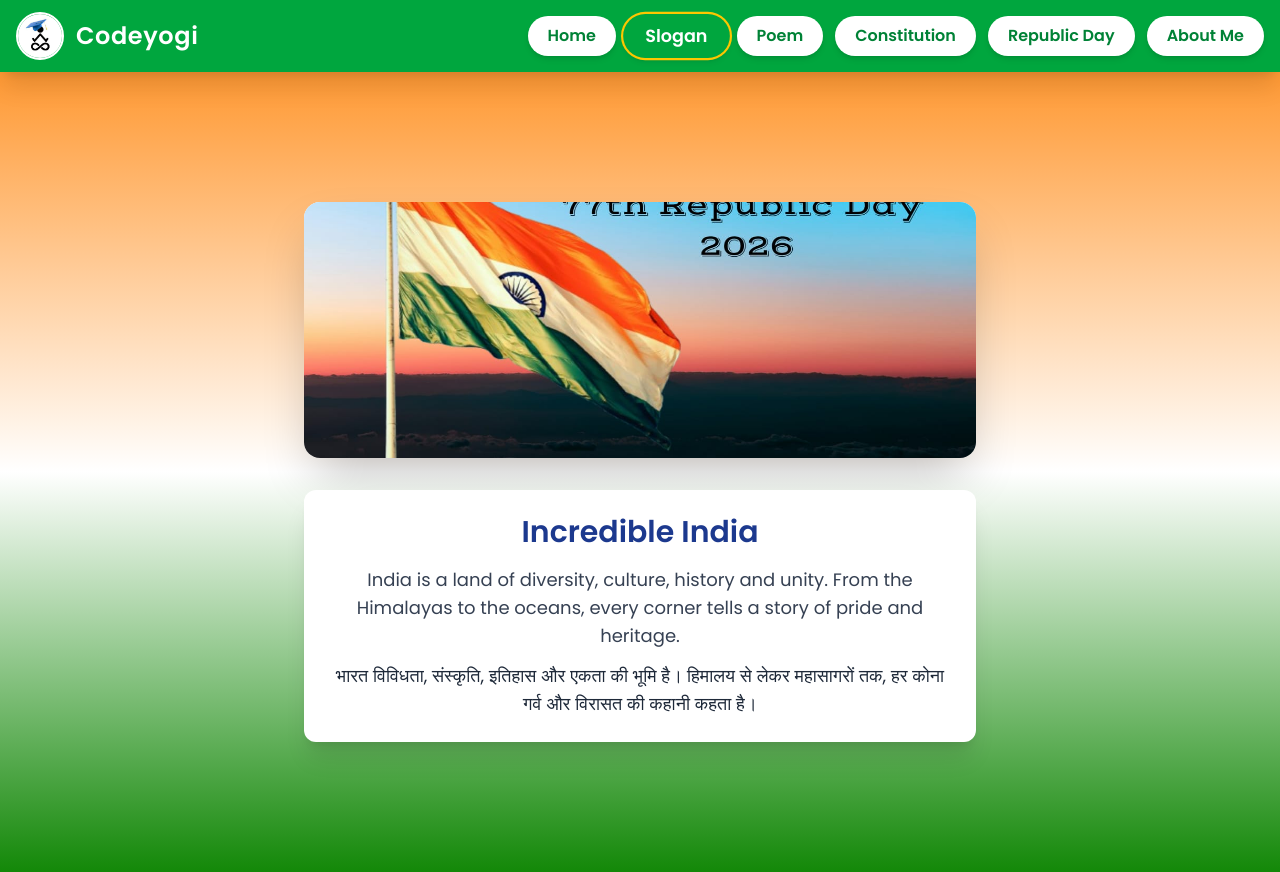
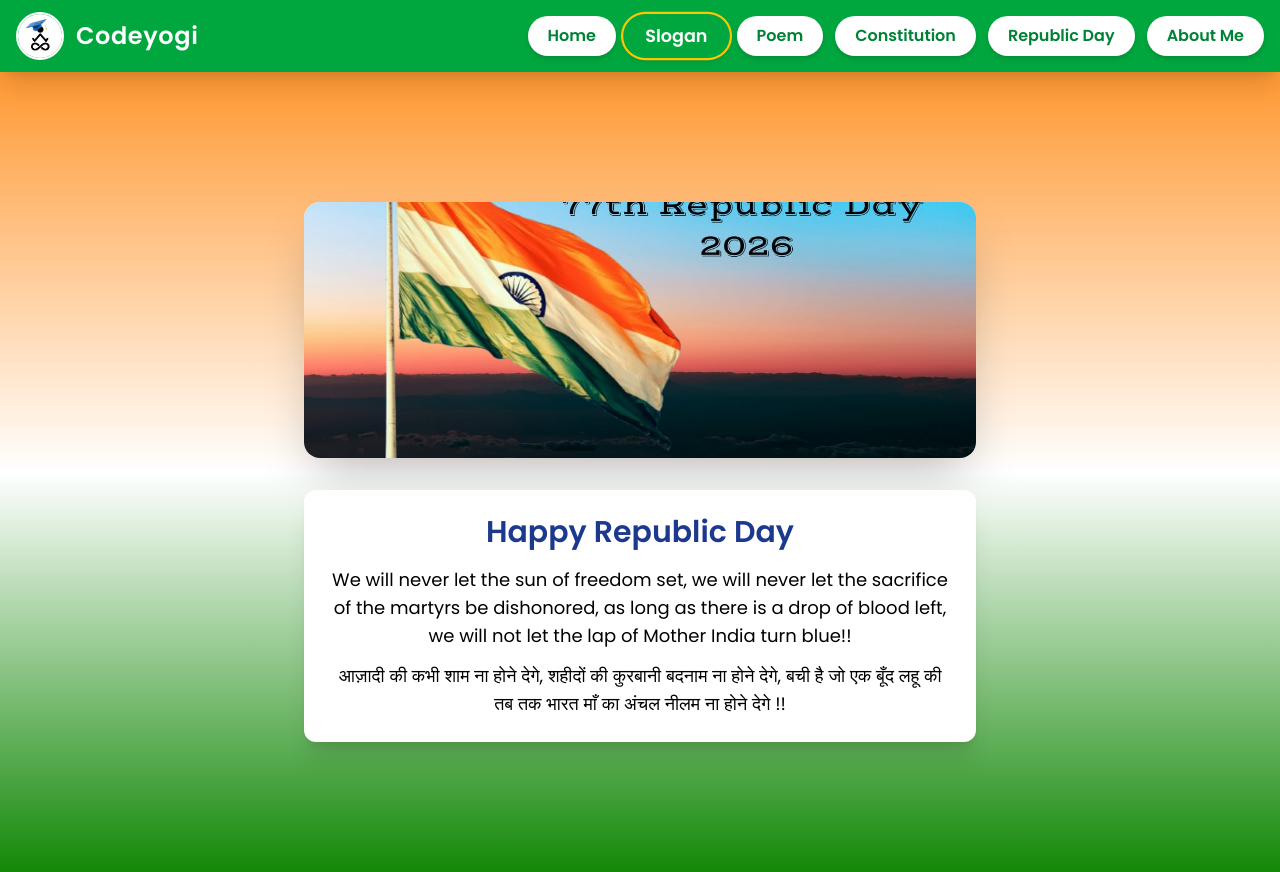
Before and after one commit to Ashwani-Prajapati-844864/India-Republic-Day, a React (Vite) app: page /Slogan in a window 1280 px wide. Built offline with nearby package versions, Linux system fonts and the light colour scheme.

Commit message:
name change

```diff
--- a/src/pages/About.jsx
+++ b/src/pages/About.jsx
@@ -46,8 +46,8 @@ const codeyogi = [
 const classTeacher = [
   {
     img: "/demo.png",
-    name: "Mr. Sharma",
-    role: "Class Teacher",
+    name: "Mr. Yogendra Choudhary",
+    role: "Class Teacher || 10th (Science)",
   },
   {
     img: "/demo.png",
@@ -57,7 +57,7 @@ const classTeacher = [
   {
     img: "/demo.png",
     name: "Mr. Gupta",
-    role: "Class Teacher",
+    role: "Class Teacher || 12th (Arts)",
   },
 ];
 
@@ -73,7 +73,7 @@ const team = [
     role: "Developer",
   },
   {
-    img: "https://picsum.photos/300/309",
+    img: "/prince.png",
     name: "Prince Jatav",
     role: "Client",
   },
--- a/src/pages/Constitution.jsx
+++ b/src/pages/Constitution.jsx
@@ -86,7 +86,7 @@ export default function Gallery() {
 
               <div className="p-4 text-center">
                 <h3 className="text-lg font-bold">{c.title}</h3>
-                <p className="mt-1 text-sm text-gray-600">{c.text}</p>
+                <p className="mt-1 text-sm text-black">{c.text}</p>
 
                 <Link
                   to={`/gallery/${c.id}`}
--- a/src/pages/ConstitutionDetails.jsx
+++ b/src/pages/ConstitutionDetails.jsx
@@ -12,36 +12,36 @@ const DATA = [
     id: 1,
     title: "Dr. B. R. Ambedkar",
     img: "/c1.jpg",
-    en: "Dr. B. R. Ambedkar was the chief architect of the Indian Constitution. He dedicated his life to equality, justice and education for all citizens.",
-    hi: "डॉ. भीमराव अंबेडकर भारतीय संविधान के मुख्य निर्माता थे। उन्होंने अपना जीवन समानता, न्याय और सभी नागरिकों की शिक्षा के लिए समर्पित किया।",
+    en: "The Chairman of the Drafting Committee, considered the chief architect of the Constitution, known for his deep knowledge of constitutional law.",
+    hi: "ड्राफ्टिंग कमेटी के चेयरमैन, जिन्हें संविधान का मुख्य निर्माता माना जाता है, वे संवैधानिक कानून के अपने गहरे ज्ञान के लिए जाने जाते थे।",
   },
   {
     id: 2,
-    title: "Indian Constitution",
+    title: "Sardar Vallabhbhai Patel",
     img: "/c2.jpg",
-    en: "The Constitution of India is the supreme law of the country. It defines political principles and guarantees rights to citizens.",
-    hi: "भारत का संविधान देश का सर्वोच्च कानून है। यह राजनीतिक सिद्धांतों को परिभाषित करता है और नागरिकों को अधिकार प्रदान करता है।",
+    en: "Headed key committees like the Advisory Committee on Fundamental Rights and the Provincial Constitution Committee, playing a vital role in integrating princely states.",
+    hi: "उन्होंने मौलिक अधिकारों पर सलाहकार समिति और प्रांतीय संविधान समिति जैसी प्रमुख समितियों की अध्यक्षता की, और रियासतों को एकीकृत करने में महत्वपूर्ण भूमिका निभाई।",
   },
   {
     id: 3,
-    title: "Fundamental Rights",
+    title: "Jawaharlal Nehru",
     img: "/c3.jpg",
-    en: "Fundamental Rights protect the freedom and dignity of citizens and ensure equality before law.",
-    hi: "मौलिक अधिकार नागरिकों की स्वतंत्रता और सम्मान की रक्षा करते हैं और कानून के समक्ष समानता सुनिश्चित करते हैं।",
+    en: "Chaired the Union Constitution, Union Powers, and States Committees, introducing the Objectives Resolution that shaped the Constitution's philosophy.",
+    hi: "उन्होंने यूनियन संविधान, यूनियन शक्तियों और राज्यों की समितियों की अध्यक्षता की, और उद्देश्यों का प्रस्ताव पेश किया जिसने संविधान के दर्शन को आकार दिया।",
   },
   {
     id: 4,
-    title: "Preamble of India",
+    title: "Dr. Rajendra Prasad",
     img: "/c4.jpg",
-    en: "The Preamble reflects the spirit of the Constitution and defines India as a sovereign, socialist, secular and democratic republic.",
-    hi: "प्रस्तावना संविधान की आत्मा को दर्शाती है और भारत को संप्रभु, समाजवादी, धर्मनिरपेक्ष और लोकतांत्रिक गणराज्य घोषित करती है।",
+    en: "The President of the Constituent Assembly, guiding its proceedings and chairing important committees like the Rules of Procedure and Steering Committee.",
+    hi: "प्संविधान सभा के अध्यक्ष, जो इसकी कार्यवाही का मार्गदर्शन करते थे और प्रक्रिया के नियमों और संचालन समिति जैसी महत्वपूर्ण समितियों की अध्यक्षता करते थे।",
   },
   {
     id: 5,
-    title: "Democracy",
+    title: "Maulana Abul Kalam Azad",
     img: "/c5.jpg",
-    en: "Democracy gives power to the people to choose their leaders and shape the future of the nation.",
-    hi: "लोकतंत्र लोगों को अपने नेताओं को चुनने और राष्ट्र का भविष्य निर्धारित करने की शक्ति देता है।",
+    en: "A prominent leader who was a member of the Constituent Assembly and influential in shaping educational and minority provisions.",
+    hi: "एक जाने-माने नेता जो संविधान सभा के सदस्य थे और शिक्षा और अल्पसंख्यक प्रावधानों को बनाने में प्रभावशाली थे।",
   },
   {
     id: 101,
@@ -111,10 +111,10 @@ export default function ConstitutionDetails() {
         </h1>
 
         {/* English */}
-        <p className="mb-4 text-lg text-gray-700">{item.en}</p>
+        <p className="mb-4 text-lg text-black">{item.en}</p>
 
         {/* Hindi */}
-        <p className="mb-6 text-lg text-gray-800">{item.hi}</p>
+        <p className="mb-6 text-lg text-black">{item.hi}</p>
 
         {/* Back Button */}
         <div className="text-center">
--- a/src/pages/Slogan.jsx
+++ b/src/pages/Slogan.jsx
@@ -18,18 +18,18 @@ export default function Quiz() {
       {/* Info Box */}
       <div className="w-full max-w-sm p-6 mt-8 text-center bg-white shadow-xl sm:max-w-md lg:max-w-2xl rounded-xl">
         <h1 className="mb-4 text-3xl font-bold text-blue-900">
-          Incredible India
+          Happy Republic Day
         </h1>
 
-        <p className="mb-3 text-lg text-gray-700">
-          India is a land of diversity, culture, history and unity. From the
-          Himalayas to the oceans, every corner tells a story of pride and
-          heritage.
+        <p className="mb-3 text-lg text-black">
+          We will never let the sun of freedom set, we will never let the
+          sacrifice of the martyrs be dishonored, as long as there is a drop of
+          blood left, we will not let the lap of Mother India turn blue!!
         </p>
 
-        <p className="text-lg text-gray-800">
-          भारत विविधता, संस्कृति, इतिहास और एकता की भूमि है। हिमालय से लेकर
-          महासागरों तक, हर कोना गर्व और विरासत की कहानी कहता है।
+        <p className="text-lg text-black">
+          आज़ादी की कभी शाम ना होने देगे, शहीदों की कुरबानी बदनाम ना होने देगे,
+          बची है जो एक बूँद लहू की तब तक भारत माँ का अंचल नीलम ना होने देगे !!
         </p>
       </div>
     </div>
```
Also changed, not shown: public/prince.png (added), 1 other file (tests, documents, lock files or other folders).
